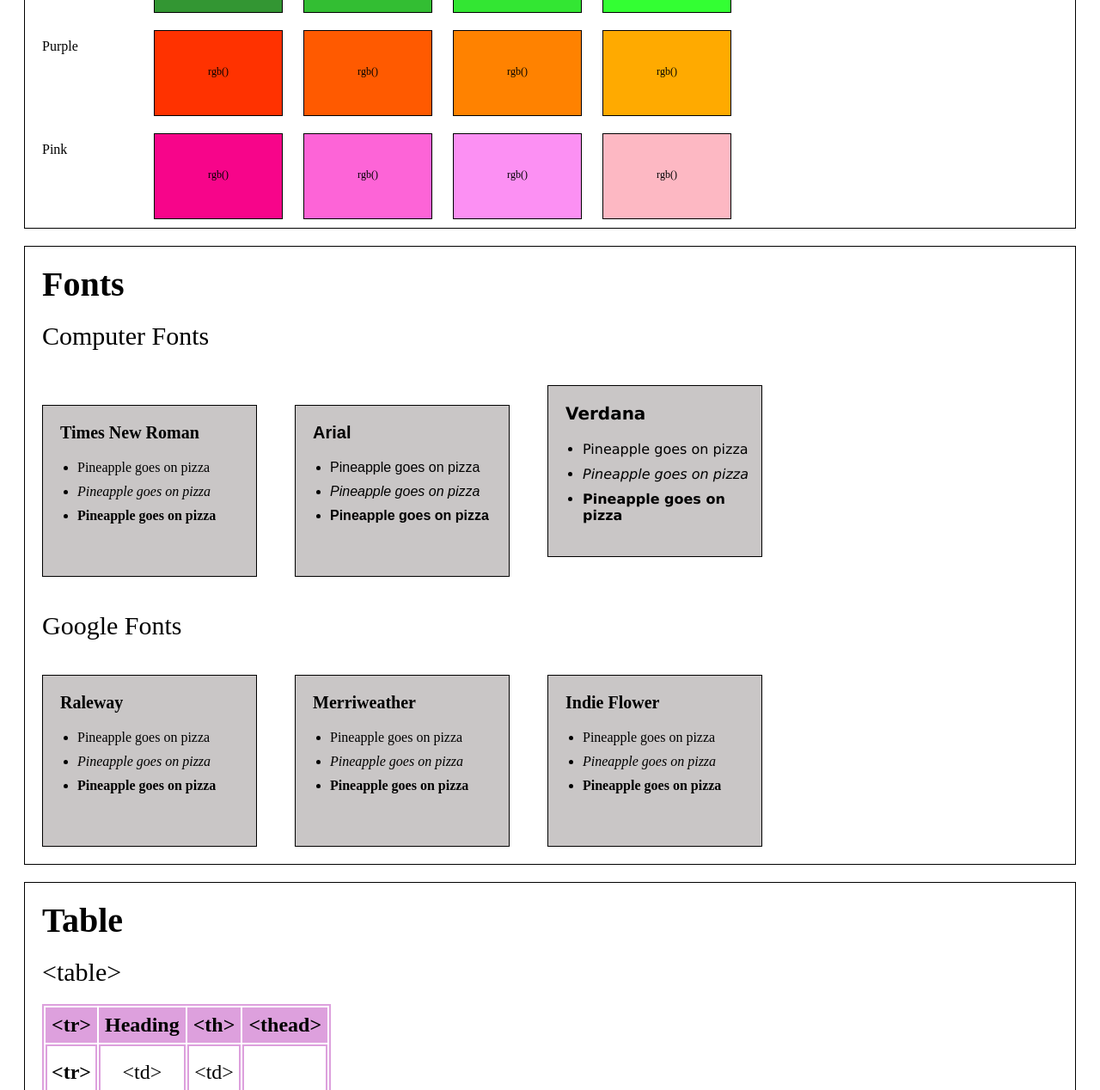
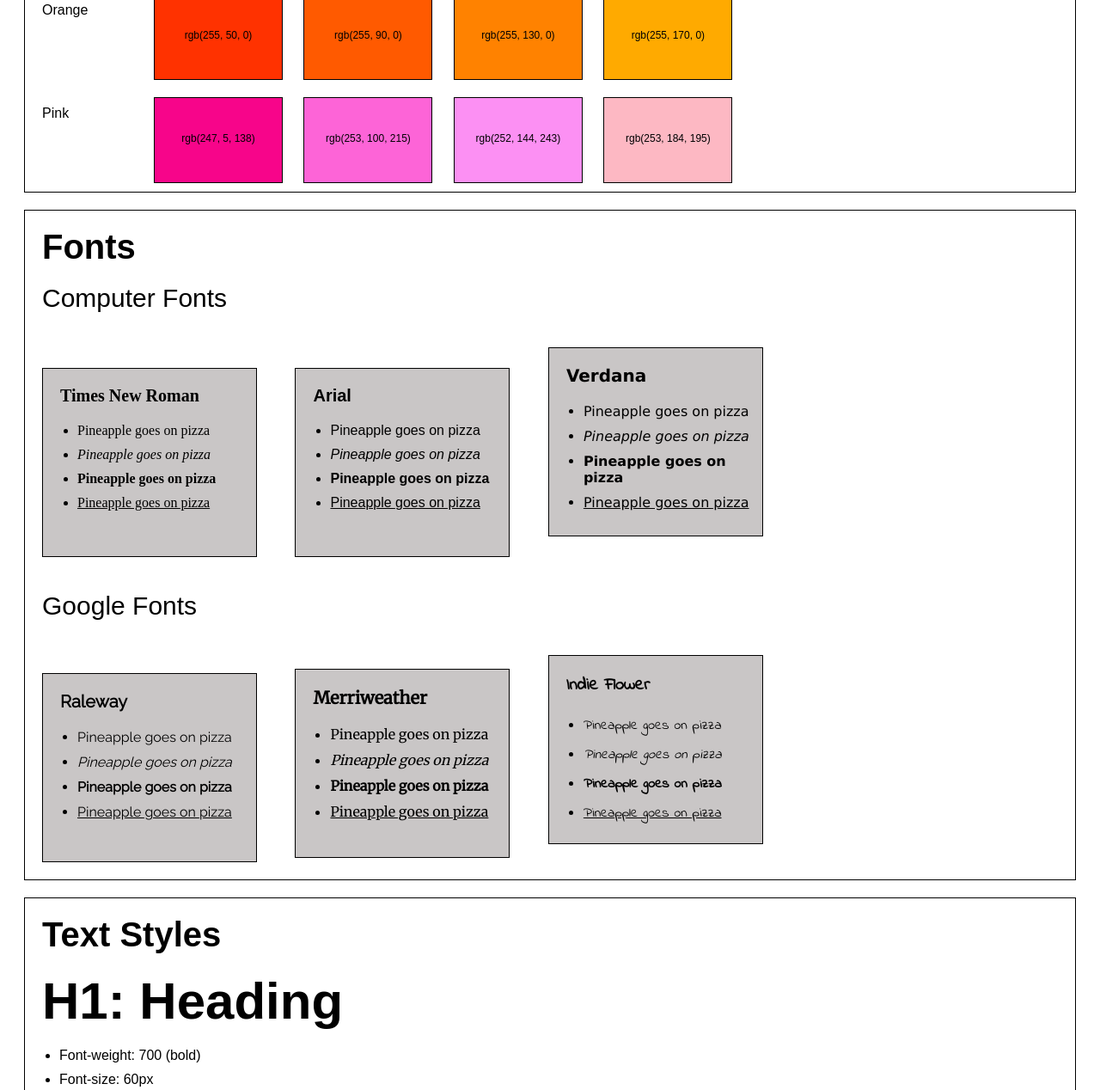
Before and after one commit to Kanyisa-Ntombini/website-design-system-starting, a plain HTML site: page starting/index.html in a window 1280 px wide. Shown: the part 452-1720 px from the top of the page at 86% size. Drawn offline with Linux system fonts and the light colour scheme.

Commit message:
added text styles and readme

```diff
--- a/starting/index.html
+++ b/starting/index.html
@@ -9,6 +9,9 @@
   <link rel="stylesheet" href="./resources/css/colors.css">
   <link rel="stylesheet" href="./resources/css/fonts.css">
   <link rel="stylesheet" href="./resources/css/table.css">
+  <link rel="preconnect" href="https://fonts.googleapis.com">
+  <link rel="preconnect" href="https://fonts.gstatic.com" crossorigin>
+  <link href="https://fonts.googleapis.com/css2?family=Indie+Flower&family=Merriweather&family=Raleway&display=swap" rel="stylesheet">
 </head>
 <body>
   <header>
@@ -33,18 +36,18 @@
         <div class="color-box" id="green4"><p>rgb(51, 290, 51)</p></div>
       </article>
       <article>
-        <p class="color-name">Purple</p>
-        <div class="color-box" id="purple1"><p>rgb()</p></div>
-        <div class="color-box" id="purple2"><p>rgb()</p></div>
-        <div class="color-box" id="purple3"><p>rgb()</p></div>
-        <div class="color-box" id="purple4"><p>rgb()</p></div>
+        <p class="color-name">Orange</p>
+        <div class="color-box" id="orange1"><p>rgb(255, 50, 0)</p></div>
+        <div class="color-box" id="orange2"><p>rgb(255, 90, 0)</p></div>
+        <div class="color-box" id="orange3"><p>rgb(255, 130, 0)</p></div>
+        <div class="color-box" id="orange4"><p>rgb(255, 170, 0)</p></div>
       </article>
       <article>
         <p class="color-name">Pink</p>
-        <div class="color-box" id="pink1"><p>rgb()</p></div>
-        <div class="color-box" id="pink2"><p>rgb()</p></div>
-        <div class="color-box" id="pink3"><p>rgb()</p></div>
-        <div class="color-box" id="pink4"><p>rgb()</p></div>
+        <div class="color-box" id="pink1"><p>rgb(247, 5, 138)</p></div>
+        <div class="color-box" id="pink2"><p>rgb(253, 100, 215)</p></div>
+        <div class="color-box" id="pink3"><p>rgb(252, 144, 243)</p></div>
+        <div class="color-box" id="pink4"><p>rgb(253, 184, 195)</p></div>
       </article>
     </section>
 
@@ -58,6 +61,7 @@
           <li>Pineapple goes on pizza</li>
           <li class="italics">Pineapple goes on pizza</li>
           <li class="bold">Pineapple goes on pizza</li>
+          <li class="underline">Pineapple goes on pizza</li>
         </ul>
       </article>
       <article class="font-box" id="arial">
@@ -66,6 +70,7 @@
           <li>Pineapple goes on pizza</li>
           <li class="italics">Pineapple goes on pizza</li>
           <li class="bold">Pineapple goes on pizza</li>
+          <li class="underline">Pineapple goes on pizza</li>
         </ul>
       </article>
       <article class="font-box" id="verdana">
@@ -74,6 +79,7 @@
           <li>Pineapple goes on pizza</li>
           <li class="italics">Pineapple goes on pizza</li>
           <li class="bold">Pineapple goes on pizza</li>
+          <li class="underline">Pineapple goes on pizza</li>
         </ul>
       </article>
 
@@ -84,6 +90,7 @@
           <li>Pineapple goes on pizza</li>
           <li class="italics">Pineapple goes on pizza</li>
           <li class="bold">Pineapple goes on pizza</li>
+          <li class="underline">Pineapple goes on pizza</li>
         </ul>
       </article>
       <article class="font-box" id="merriweather">
@@ -92,6 +99,7 @@
           <li>Pineapple goes on pizza</li>
           <li class="italics">Pineapple goes on pizza</li>
           <li class="bold">Pineapple goes on pizza</li>
+          <li class="underline">Pineapple goes on pizza</li>
         </ul>
       </article>
       <article class="font-box" id="indie-flower">
@@ -100,8 +108,37 @@
           <li>Pineapple goes on pizza</li>
           <li class="italics">Pineapple goes on pizza</li>
           <li class="bold">Pineapple goes on pizza</li>
+          <li class="underline">Pineapple goes on pizza</li>
         </ul>
       </article>
+    </section>
+
+    <section class="text-styles">
+      <h2>Text Styles</h2>
+      <h1>H1: Heading</h1>
+      <ul>
+        <li>Font-weight: 700 (bold)</li>
+        <li>Font-size: 60px</li>
+        <li>Font-family: Arial</li>
+      </ul>
+      <h2>H2: Sub-heading</h2>
+      <ul>
+        <li>Font-weight: 500 </li>
+        <li>Font-size: 40px</li>
+        <li>Font-family: Arial</li>
+      </ul>
+      <h3>H3: Sub-heading</h3>
+      <ul>
+        <li>Font-weight: 400 </li>
+        <li>Font-size: 30px</li>
+        <li>Font-family: Arial</li>
+      </ul>
+      <p>P: Paragraph</p>
+      <ul>
+        <li>Font-weight: 400 (normal)</li>
+        <li>Font-size: 16px</li>
+        <li>Font-family: Arial</li>
+      </ul>
     </section>
 
     <section id="table">
--- a/starting/resources/css/colors.css
+++ b/starting/resources/css/colors.css
@@ -47,16 +47,16 @@
 }
 
 /* Orange */
-#purple1 {
+#orange1 {
   background-color: rgb(255, 50, 0);
 }
-#purple2 {
+#orange2 {
   background-color: rgb(255, 90, 0);
 }
-#purple3 {
+#orange3 {
   background-color: rgb(255, 130, 0);
 }
-#purple4 {
+#orange4 {
   background-color: rgb(255, 170, 0);
 }
 
--- a/starting/resources/css/fonts.css
+++ b/starting/resources/css/fonts.css
@@ -7,9 +7,13 @@
   font-style: italic;
 }
 
+.underline {
+  text-decoration: underline;
+}
+
 .font-box {
   width: 250px;
-  height: 200px;
+  height: 220px;
   display: inline-block;
   background-color: rgb(201, 198, 198);
   margin: 20px;
@@ -28,6 +32,18 @@
   font-family: Verdana, Geneva, Tahoma, sans-serif;
 }
 
+#raleway {
+  font-family: 'Raleway', sans-serif;
+}
+
+#merriweather {
+  font-family: 'Merriweather', serif;
+}
+
+#indie-flower {
+  font-family: 'Indie Flower', cursive;
+}
+
 .float-blocks {
   display: inline-block;
 }
--- a/starting/resources/css/styles.css
+++ b/starting/resources/css/styles.css
@@ -5,6 +5,7 @@
 
 html {
   margin: 0 20px;
+  font-family: Arial, Helvetica, sans-serif;
 }
 
 h1 {
@@ -20,6 +21,11 @@ h3 {
 h4 {
   font-size: 20px;
 }
+
+p {
+  font-size: 16px;
+}
+
 li {
   margin: 10px 0;
 }
@@ -27,7 +33,7 @@ li {
 /* Header */
 
 /* Main */
-h2, h3, h4, p {
+h1, h2, h3, h4, p {
   margin: 20px;
 }
 
```
Also changed, not shown: 1 other file.
